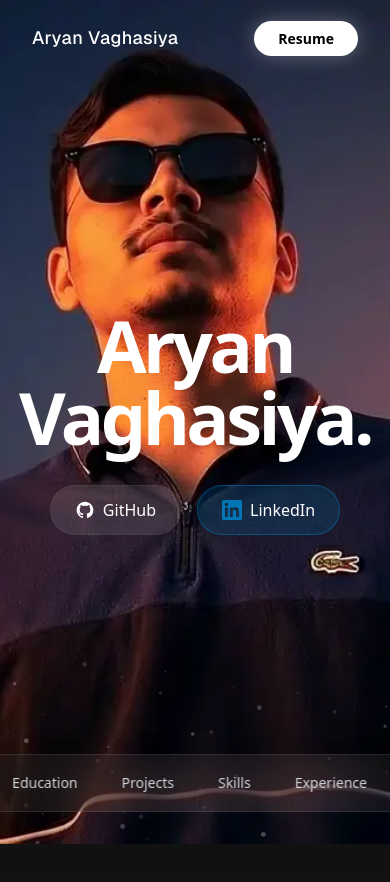
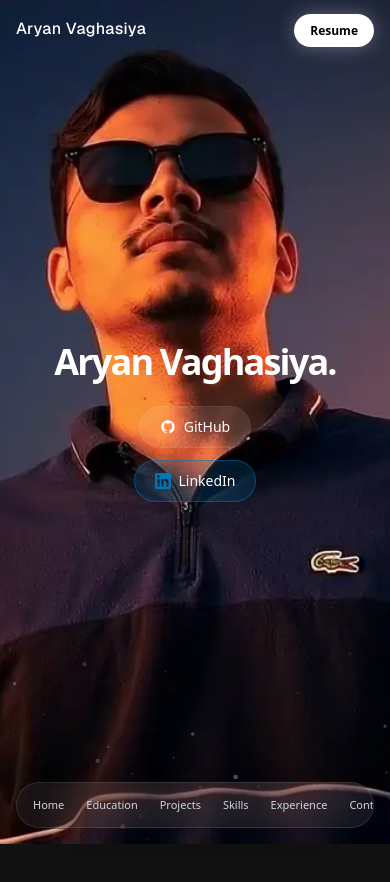
Before and after one commit to aryanvaghsiya11-a11y/PORF, a Next.js app: page / in a window 390 px wide. Shown: the top 882 px of the page. Built offline with nearby package versions, Linux system fonts and the light colour scheme.

Commit message:
Full-responsive-enhancement-all-components

```diff
--- a/app/globals.css
+++ b/app/globals.css
@@ -16,10 +16,62 @@ html {
   scroll-behavior: smooth;
 }
 
+/* Respect reduced motion */
+@media (prefers-reduced-motion: reduce) {
+  html {
+    scroll-behavior: auto;
+  }
+
+  *,
+  *::before,
+  *::after {
+    animation-duration: 0.01ms !important;
+    animation-iteration-count: 1 !important;
+    transition-duration: 0.01ms !important;
+  }
+}
+
 body {
   background: var(--background);
   color: var(--foreground);
   font-family: var(--font-sans), Arial, Helvetica, sans-serif;
   -webkit-font-smoothing: antialiased;
   -moz-osx-font-smoothing: grayscale;
+  overflow-x: hidden;
 }
+
+/* Custom selection */
+::selection {
+  background: rgba(59, 130, 246, 0.3);
+  color: white;
+}
+
+/* Custom scrollbar */
+::-webkit-scrollbar {
+  width: 6px;
+}
+
+::-webkit-scrollbar-track {
+  background: transparent;
+}
+
+::-webkit-scrollbar-thumb {
+  background: rgba(255, 255, 255, 0.15);
+  border-radius: 3px;
+}
+
+::-webkit-scrollbar-thumb:hover {
+  background: rgba(255, 255, 255, 0.3);
+}
+
+/* Mobile: hide scrollbar for cleaner look */
+@media (max-width: 768px) {
+  ::-webkit-scrollbar {
+    display: none;
+  }
+
+  body {
+    -ms-overflow-style: none;
+    scrollbar-width: none;
+  }
+}
--- a/components/Dock.tsx
+++ b/components/Dock.tsx
@@ -17,17 +17,17 @@ export default function Dock() {
             initial={{ y: 100, opacity: 0 }}
             animate={{ y: 0, opacity: 1 }}
             transition={{ duration: 0.8, delay: 0.2, ease: "easeOut" }}
-            className="fixed bottom-8 left-1/2 -translate-x-1/2 z-50"
+            className="fixed bottom-4 sm:bottom-6 md:bottom-8 left-1/2 -translate-x-1/2 z-50 w-[calc(100%-2rem)] sm:w-auto max-w-[95vw]"
         >
-            <nav className="flex items-center gap-1 px-2 py-2 rounded-full border border-white/10 bg-white/5 backdrop-blur-xl shadow-2xl">
+            <nav className="flex items-center gap-0.5 sm:gap-1 px-1.5 sm:px-2 py-1.5 sm:py-2 rounded-full border border-white/10 bg-white/5 backdrop-blur-xl shadow-2xl overflow-x-auto no-scrollbar">
                 {links.map((link) => (
                     <a
                         key={link.name}
                         href={link.href}
-                        className="relative px-5 py-2.5 rounded-full text-sm text-gray-300 hover:text-white transition-colors group"
+                        className="relative px-2.5 sm:px-3.5 md:px-5 py-2 sm:py-2.5 rounded-full text-[11px] sm:text-xs md:text-sm text-gray-300 hover:text-white active:text-white transition-colors group whitespace-nowrap flex-shrink-0"
                     >
                         <span className="relative z-10">{link.name}</span>
-                        <span className="absolute inset-0 bg-white/10 rounded-full scale-75 opacity-0 group-hover:scale-100 group-hover:opacity-100 transition-all duration-300" />
+                        <span className="absolute inset-0 bg-white/10 rounded-full scale-75 opacity-0 group-hover:scale-100 group-hover:opacity-100 group-active:scale-100 group-active:opacity-100 transition-all duration-300" />
                     </a>
                 ))}
             </nav>
--- a/components/Header.tsx
+++ b/components/Header.tsx
@@ -8,10 +8,10 @@ export default function Header() {
             initial={{ y: -100, opacity: 0 }}
             animate={{ y: 0, opacity: 1 }}
             transition={{ duration: 0.8, ease: "easeOut" }}
-            className="fixed top-0 left-0 right-0 z-50 flex items-center justify-between px-8 py-6 pointer-events-none"
+            className="fixed top-0 left-0 right-0 z-50 flex items-center justify-between px-4 sm:px-6 md:px-8 py-4 md:py-6 pointer-events-none"
         >
             <div className="pointer-events-auto">
-                <span className="text-white font-sans font-medium text-lg tracking-wide mix-blend-difference">
+                <span className="text-white font-sans font-medium text-base md:text-lg tracking-wide mix-blend-difference">
                     Aryan Vaghasiya
                 </span>
             </div>
@@ -22,7 +22,7 @@ export default function Header() {
                     download
                     target="_blank"
                     rel="noopener noreferrer"
-                    className="px-6 py-2 bg-white text-black rounded-full font-semibold text-sm hover:scale-105 transition-transform duration-300 shadow-[0_0_20px_rgba(255,255,255,0.3)]"
+                    className="px-4 sm:px-6 py-2 bg-white text-black rounded-full font-semibold text-xs sm:text-sm hover:scale-105 active:scale-95 transition-transform duration-300 shadow-[0_0_20px_rgba(255,255,255,0.3)]"
                 >
                     Resume
                 </a>
--- a/components/Overlay.tsx
+++ b/components/Overlay.tsx
@@ -26,28 +26,27 @@ export default function Overlay({ scrollYProgress }: OverlayProps) {
 
     return (
         <div className="absolute inset-0 z-10 pointer-events-none h-[300vh]">
-            {/* Sticky container to keep text in view while scrolling the parent height */}
             <div className="sticky top-0 h-screen w-full flex flex-col justify-center">
 
-                {/* Section 1: Center */}
+                {/* Section 1: Center - Name + Buttons */}
                 <motion.div
                     style={{ opacity: opacity1, y: y1 }}
-                    className="absolute inset-0 flex items-center justify-center text-center"
+                    className="absolute inset-0 flex items-center justify-center text-center px-4"
                 >
                     <div className="flex flex-col items-center">
 
-                        <h1 className="text-7xl md:text-9xl font-bold tracking-tighter text-white mb-8">
+                        <h1 className="text-4xl sm:text-6xl md:text-7xl lg:text-9xl font-bold tracking-tighter text-white mb-6 sm:mb-8">
                             Aryan Vaghasiya.
                         </h1>
 
-                        <div className="flex items-center gap-4 pointer-events-auto">
+                        <div className="flex flex-col sm:flex-row items-center gap-3 sm:gap-4 pointer-events-auto">
                             <a
                                 href="https://github.com/aryanvaghsiya11-a11y"
                                 target="_blank"
                                 rel="noopener noreferrer"
-                                className="flex items-center gap-2 px-6 py-3 rounded-full bg-white/10 hover:bg-white/20 border border-white/5 backdrop-blur-sm transition-all hover:scale-105 text-white font-medium"
+                                className="flex items-center gap-2 px-5 sm:px-6 py-2.5 sm:py-3 rounded-full bg-white/10 hover:bg-white/20 active:bg-white/25 border border-white/5 backdrop-blur-sm transition-all active:scale-95 text-white font-medium text-sm sm:text-base"
                             >
-                                <svg className="w-5 h-5" fill="currentColor" viewBox="0 0 24 24" aria-hidden="true">
+                                <svg className="w-4 h-4 sm:w-5 sm:h-5" fill="currentColor" viewBox="0 0 24 24" aria-hidden="true">
                                     <path fillRule="evenodd" d="M12 2C6.477 2 2 6.484 2 12.017c0 4.425 2.865 8.18 6.839 9.504.5.092.682-.217.682-.483 0-.237-.008-.868-.013-1.703-2.782.605-3.369-1.343-3.369-1.343-.454-1.158-1.11-1.466-1.11-1.466-.908-.62.069-.608.069-.608 1.003.07 1.531 1.032 1.531 1.032.892 1.53 2.341 1.088 2.91.832.092-.647.35-1.088.636-1.338-2.22-.253-4.555-1.113-4.555-4.951 0-1.093.39-1.988 1.029-2.688-.103-.253-.446-1.272.098-2.65 0 0 .84-.27 2.75 1.026A9.564 9.564 0 0112 6.844c.85.004 1.705.115 2.504.337 1.909-1.296 2.747-1.027 2.747-1.027.546 1.379.202 2.398.1 2.651.64.7 1.028 1.595 1.028 2.688 0 3.848-2.339 4.695-4.566 4.943.359.309.678.92.678 1.855 0 1.338-.012 2.419-.012 2.747 0 .268.18.58.688.482A10.019 10.019 0 0022 12.017C22 6.484 17.522 2 12 2z" clipRule="evenodd" />
                                 </svg>
                                 GitHub
@@ -57,9 +56,9 @@ export default function Overlay({ scrollYProgress }: OverlayProps) {
                                 href="https://linkedin.com/in/aryan-vaghasiya-68a3b01b6"
                                 target="_blank"
                                 rel="noopener noreferrer"
-                                className="flex items-center gap-2 px-6 py-3 rounded-full bg-[#0077b5]/20 hover:bg-[#0077b5]/40 border border-[#0077b5]/50 backdrop-blur-sm transition-all hover:scale-105 text-white font-medium"
+                                className="flex items-center gap-2 px-5 sm:px-6 py-2.5 sm:py-3 rounded-full bg-[#0077b5]/20 hover:bg-[#0077b5]/40 active:bg-[#0077b5]/50 border border-[#0077b5]/50 backdrop-blur-sm transition-all active:scale-95 text-white font-medium text-sm sm:text-base"
                             >
-                                <svg className="w-5 h-5 fill-[#0077b5]" viewBox="0 0 24 24" aria-hidden="true">
+                                <svg className="w-4 h-4 sm:w-5 sm:h-5 fill-[#0077b5]" viewBox="0 0 24 24" aria-hidden="true">
                                     <path d="M20.447 20.452h-3.554v-5.569c0-1.328-.027-3.037-1.852-3.037-1.853 0-2.136 1.445-2.136 2.939v5.667H9.351V9h3.414v1.561h.046c.477-.9 1.637-1.85 3.37-1.85 3.601 0 4.267 2.37 4.267 5.455v6.286zM5.337 7.433c-1.144 0-2.063-.926-2.063-2.065 0-1.138.92-2.063 2.063-2.063 1.14 0 2.064.925 2.064 2.063 0 1.139-.925 2.065-2.064 2.065zm1.782 13.019H3.555V9h3.564v11.452zM22.225 0H1.771C.792 0 0 .774 0 1.729v20.542C0 23.227.792 24 1.771 24h20.451C23.2 24 24 23.227 24 22.271V1.729C24 .774 23.2 0 22.222 0h.003z" />
                                 </svg>
                                 LinkedIn
@@ -71,9 +70,9 @@ export default function Overlay({ scrollYProgress }: OverlayProps) {
                 {/* Section 2: Left Aligned */}
                 <motion.div
                     style={{ opacity: opacity2, y: y2 }}
-                    className="absolute inset-0 flex items-center px-8 md:px-24"
+                    className="absolute inset-0 flex items-center px-4 sm:px-8 md:px-24"
                 >
-                    <h2 className="text-5xl md:text-7xl font-bold text-white max-w-2xl leading-tight">
+                    <h2 className="text-3xl sm:text-4xl md:text-5xl lg:text-7xl font-bold text-white max-w-2xl leading-tight">
                         Transforming raw data into <span className="text-blue-500">intelligence.</span>
                     </h2>
                 </motion.div>
@@ -81,9 +80,9 @@ export default function Overlay({ scrollYProgress }: OverlayProps) {
                 {/* Section 3: Right Aligned */}
                 <motion.div
                     style={{ opacity: opacity3, y: y3 }}
-                    className="absolute inset-0 flex items-center justify-end px-8 md:px-24"
+                    className="absolute inset-0 flex items-center justify-end px-4 sm:px-8 md:px-24"
                 >
-                    <h2 className="text-5xl md:text-7xl font-bold text-white max-w-2xl text-right leading-tight">
+                    <h2 className="text-3xl sm:text-4xl md:text-5xl lg:text-7xl font-bold text-white max-w-2xl text-right leading-tight">
                         Engineering <span className="text-purple-500">scalable</span> <br />
                         digital solutions.
                     </h2>
@@ -92,9 +91,9 @@ export default function Overlay({ scrollYProgress }: OverlayProps) {
                 {/* Section 4: Left Aligned */}
                 <motion.div
                     style={{ opacity: opacity4, y: y4 }}
-                    className="absolute inset-0 flex items-center px-8 md:px-24"
+                    className="absolute inset-0 flex items-center px-4 sm:px-8 md:px-24"
                 >
-                    <h2 className="text-5xl md:text-7xl font-bold text-white max-w-2xl leading-tight">
+                    <h2 className="text-3xl sm:text-4xl md:text-5xl lg:text-7xl font-bold text-white max-w-2xl leading-tight">
                         Crafting <span className="text-pink-500">intuitive</span> <br />
                         user experiences.
                     </h2>
--- a/components/ParticleBackground.tsx
+++ b/components/ParticleBackground.tsx
@@ -6,6 +6,10 @@ export default function ParticleBackground() {
     const canvasRef = useRef<HTMLCanvasElement>(null);
 
     useEffect(() => {
+        // Respect reduced motion
+        const prefersReducedMotion = window.matchMedia('(prefers-reduced-motion: reduce)').matches;
+        if (prefersReducedMotion) return;
+
         const canvas = canvasRef.current;
         if (!canvas) return;
         const ctx = canvas.getContext('2d');
@@ -13,9 +17,13 @@ export default function ParticleBackground() {
 
         let width = canvas.width = canvas.offsetWidth;
         let height = canvas.height = canvas.offsetHeight;
+        let animationId: number;
+
+        // Fewer particles on mobile for battery
+        const isMobile = window.innerWidth < 768;
+        const particleCount = isMobile ? 25 : 50;
 
         const particles: Particle[] = [];
-        const particleCount = 50; // Density
 
         class Particle {
             x: number;
@@ -26,8 +34,8 @@ export default function ParticleBackground() {
 
             constructor() {
                 this.x = Math.random() * width;
-                this.y = height + Math.random() * 100; // Start below
-                this.vy = Math.random() * 0.5 + 0.1; // Slow upward float
+                this.y = height + Math.random() * 100;
+                this.vy = Math.random() * 0.5 + 0.1;
                 this.size = Math.random() * 2 + 0.5;
                 this.opacity = Math.random() * 0.5 + 0.1;
             }
@@ -63,13 +71,13 @@ export default function ParticleBackground() {
                 p.update();
                 p.draw();
             });
-            requestAnimationFrame(animate);
+            animationId = requestAnimationFrame(animate);
         };
 
         const handleResize = () => {
             width = canvas.width = canvas.offsetWidth;
             height = canvas.height = canvas.offsetHeight;
-            init(); // Re-init to fill new space
+            init();
         };
 
         window.addEventListener('resize', handleResize);
@@ -78,6 +86,7 @@ export default function ParticleBackground() {
 
         return () => {
             window.removeEventListener('resize', handleResize);
+            cancelAnimationFrame(animationId);
         };
     }, []);
 
@@ -85,6 +94,7 @@ export default function ParticleBackground() {
         <canvas
             ref={canvasRef}
             className="fixed inset-0 w-full h-full pointer-events-none opacity-50 z-[5]"
+            aria-hidden="true"
         />
     );
 }
```
Also changed, not shown: components/Contact.tsx (+22 -22 lines), components/Education.tsx (+8 -8 lines), components/Experience.tsx (+9 -9 lines), components/Footer.tsx (+7 -7 lines), components/Projects.tsx (+8 -10 lines), components/Skills.tsx (+23 -19 lines), 1 other file (tests, documents, lock files or other folders).
